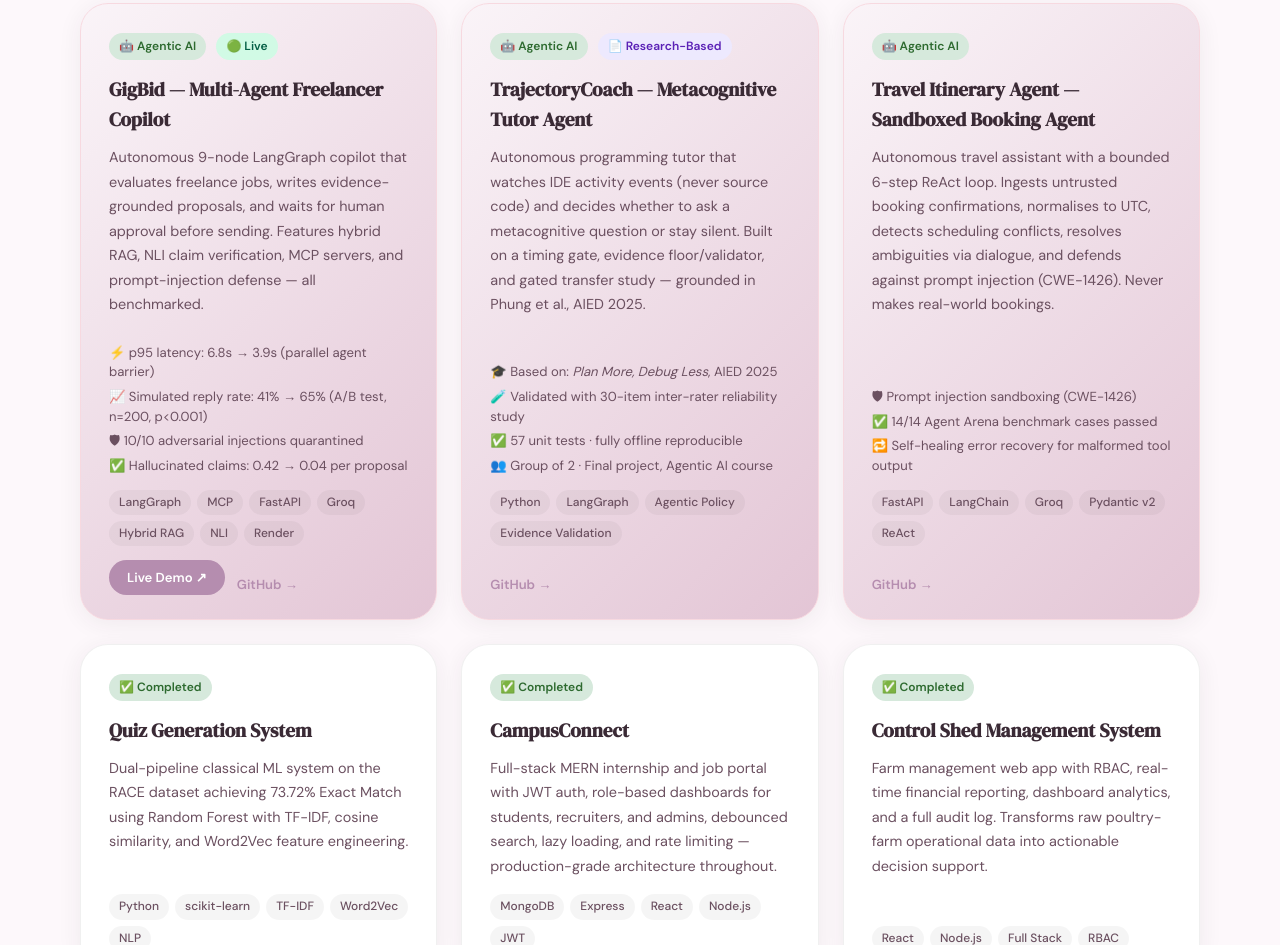
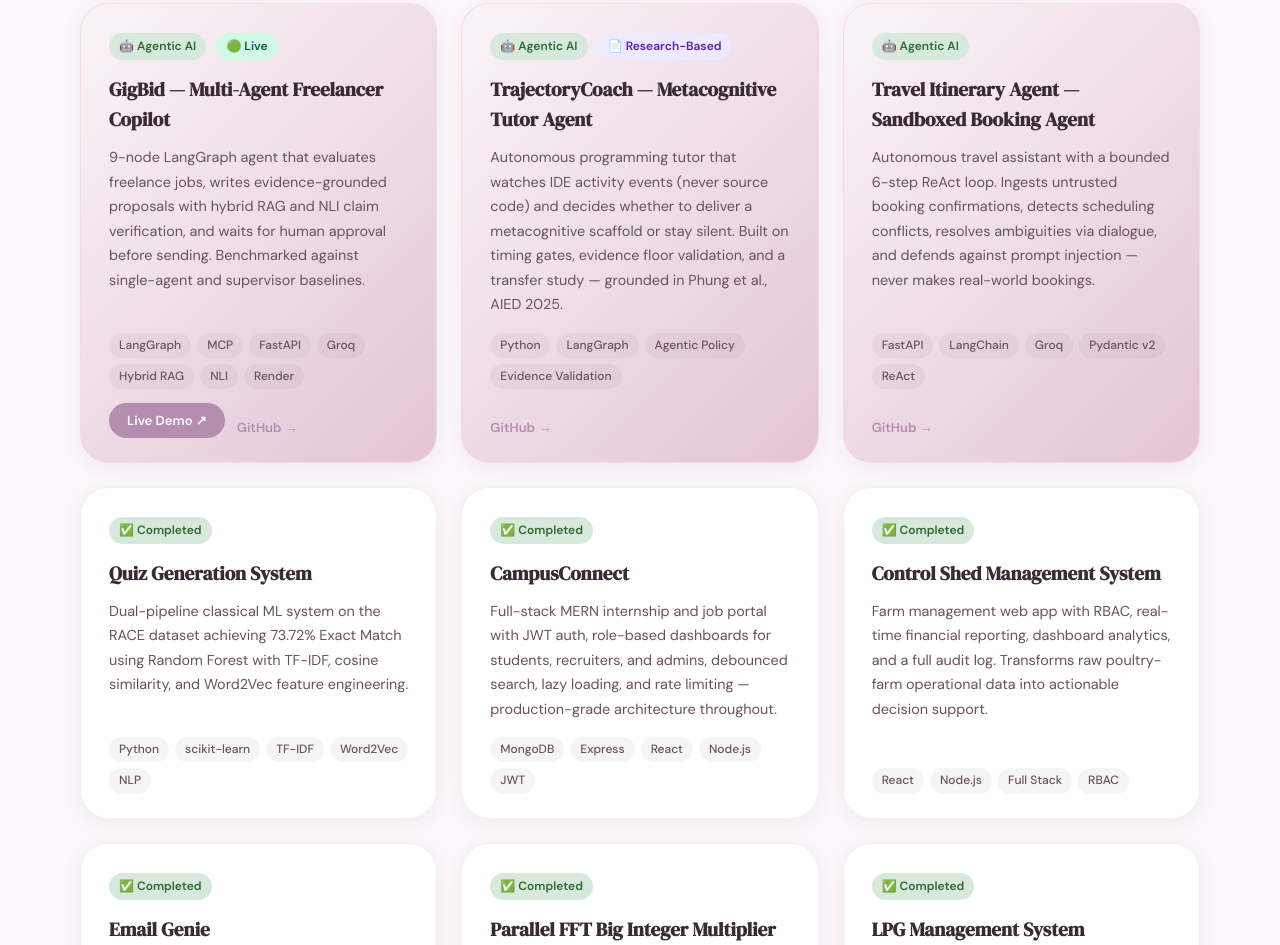
Before and after one commit to Areeba444/areebajaved.github.io, a plain HTML site: page index.html in a window 1280 px wide. Shown: the part 2641-3586 px from the top of the page. Drawn offline with Linux system fonts and the light colour scheme.

Commit message:
fix: remove metrics bullets from project cards, keep clean card style

```diff
--- a/index.html
+++ b/index.html
@@ -208,13 +208,7 @@
           <span class="pc-status live">🟢 Live</span>
         </div>
         <h3>GigBid — Multi-Agent Freelancer Copilot</h3>
-        <p>Autonomous 9-node LangGraph copilot that evaluates freelance jobs, writes evidence-grounded proposals, and waits for human approval before sending. Features hybrid RAG, NLI claim verification, MCP servers, and prompt-injection defense — all benchmarked.</p>
-        <ul class="pc-metrics">
-          <li>⚡ p95 latency: 6.8s → 3.9s (parallel agent barrier)</li>
-          <li>📈 Simulated reply rate: 41% → 65% (A/B test, n=200, p&lt;0.001)</li>
-          <li>🛡 10/10 adversarial injections quarantined</li>
-          <li>✅ Hallucinated claims: 0.42 → 0.04 per proposal</li>
-        </ul>
+        <p>9-node LangGraph agent that evaluates freelance jobs, writes evidence-grounded proposals with hybrid RAG and NLI claim verification, and waits for human approval before sending. Benchmarked against single-agent and supervisor baselines.</p>
         <div class="pc-stack"><span>LangGraph</span><span>MCP</span><span>FastAPI</span><span>Groq</span><span>Hybrid RAG</span><span>NLI</span><span>Render</span></div>
         <div class="pc-links">
           <a href="https://gigbid-rx4j.onrender.com" target="_blank" class="pc-link pc-link-primary">Live Demo ↗</a>
@@ -229,13 +223,7 @@
           <span class="pc-status research">📄 Research-Based</span>
         </div>
         <h3>TrajectoryCoach — Metacognitive Tutor Agent</h3>
-        <p>Autonomous programming tutor that watches IDE activity events (never source code) and decides whether to ask a metacognitive question or stay silent. Built on a timing gate, evidence floor/validator, and gated transfer study — grounded in Phung et al., AIED 2025.</p>
-        <ul class="pc-metrics">
-          <li>🎓 Based on: <em>Plan More, Debug Less</em>, AIED 2025</li>
-          <li>🧪 Validated with 30-item inter-rater reliability study</li>
-          <li>✅ 57 unit tests · fully offline reproducible</li>
-          <li>👥 Group of 2 · Final project, Agentic AI course</li>
-        </ul>
+        <p>Autonomous programming tutor that watches IDE activity events (never source code) and decides whether to deliver a metacognitive scaffold or stay silent. Built on timing gates, evidence floor validation, and a transfer study — grounded in Phung et al., AIED 2025.</p>
         <div class="pc-stack"><span>Python</span><span>LangGraph</span><span>Agentic Policy</span><span>Evidence Validation</span></div>
         <div class="pc-links">
           <a href="https://github.com/Areeba444/TrajectoryCoach" target="_blank" class="pc-link">GitHub →</a>
@@ -248,12 +236,7 @@
           <span class="pc-status done">🤖 Agentic AI</span>
         </div>
         <h3>Travel Itinerary Agent — Sandboxed Booking Agent</h3>
-        <p>Autonomous travel assistant with a bounded 6-step ReAct loop. Ingests untrusted booking confirmations, normalises to UTC, detects scheduling conflicts, resolves ambiguities via dialogue, and defends against prompt injection (CWE-1426). Never makes real-world bookings.</p>
-        <ul class="pc-metrics">
-          <li>🛡 Prompt injection sandboxing (CWE-1426)</li>
-          <li>✅ 14/14 Agent Arena benchmark cases passed</li>
-          <li>🔁 Self-healing error recovery for malformed tool output</li>
-        </ul>
+        <p>Autonomous travel assistant with a bounded 6-step ReAct loop. Ingests untrusted booking confirmations, detects scheduling conflicts, resolves ambiguities via dialogue, and defends against prompt injection — never makes real-world bookings.</p>
         <div class="pc-stack"><span>FastAPI</span><span>LangChain</span><span>Groq</span><span>Pydantic v2</span><span>ReAct</span></div>
         <div class="pc-links">
           <a href="https://github.com/Areeba444/agent-arena-travel" target="_blank" class="pc-link">GitHub →</a>
```
